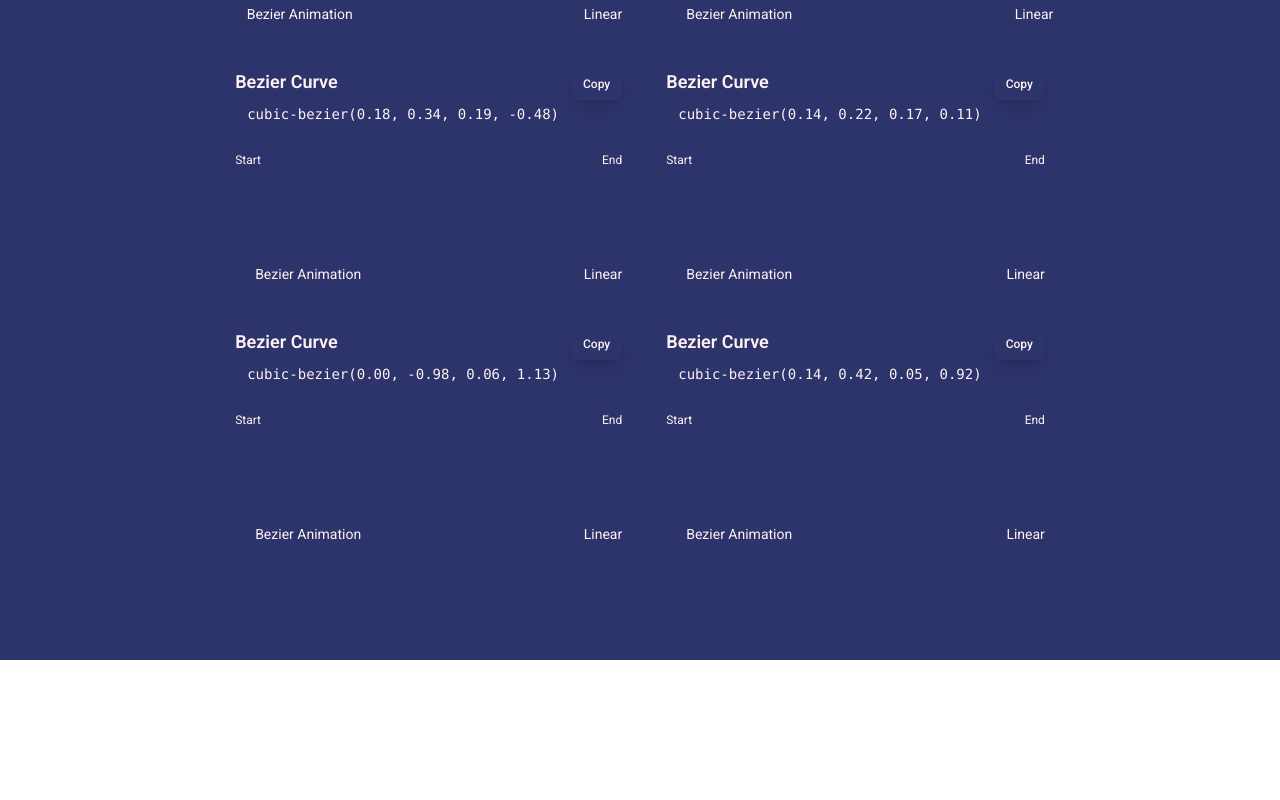
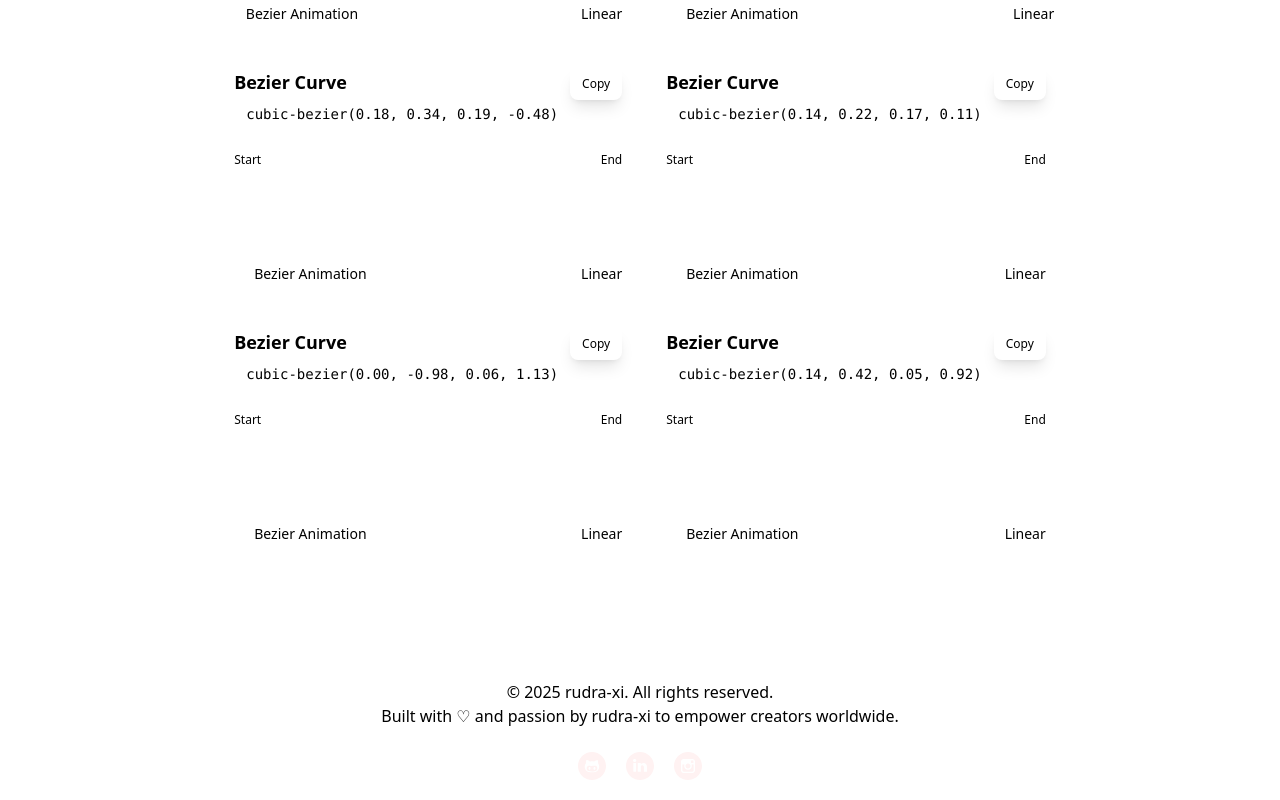
Before and after one commit to rudra-xi/quick-bezier, a React (Vite) app: page / in a window 1280 px wide. Shown: the part 3548-4348 px from the top of the page. Before the commit the page ends 4208 px from the top, so only its background shows below. Built offline with nearby package versions, Linux system fonts and the light colour scheme.

Commit message:
feat: new toast color, & Footer Section added

```diff
--- a/src/App.jsx
+++ b/src/App.jsx
@@ -2,23 +2,37 @@ import React from "react";
 import { Toaster } from "react-hot-toast";
 import { Route, Routes } from "react-router-dom";
 import { Home, Gallery, About } from "./Pages";
-import { Navbar } from "./Components";
-
+import { Navbar, Footer } from "./Components";
+/**
+ * App component serves as the main layout and routing entry point for the application.
+ * It includes a global toaster for notifications, a navigation bar,
+ * defines application routes, and a footer.
+ * @returns {JSX.Element} The main application layout.
+ */
 function App() {
 	return (
-		<div className="font-rob text-secondary bg-tertiary">
-			{/* Notification toaster */}
-			<Toaster />
-			{/* Navigation bar */}
+		<div className="font-alt text-text bg-background min-h-screen">
+			{/* Global toaster for notifications */}
+			<Toaster
+				position="top-right"
+				toastOptions={{
+					style: {
+						background: "#D4AF37",
+						color: "#161E28",
+					},
+				}}
+			/>
+
 			<Navbar />
-			<div className="sm:px-18 px-8">
-				{/* Route definitions */}
+			<div className="px-10">
+				{/* Application routing */}
 				<Routes>
 					<Route path="/" element={<Home />} />
 					<Route path="/gallery" element={<Gallery />} />
 					<Route path="/about" element={<About />} />
 				</Routes>
 			</div>
+			<Footer />
 		</div>
 	);
 }
```
